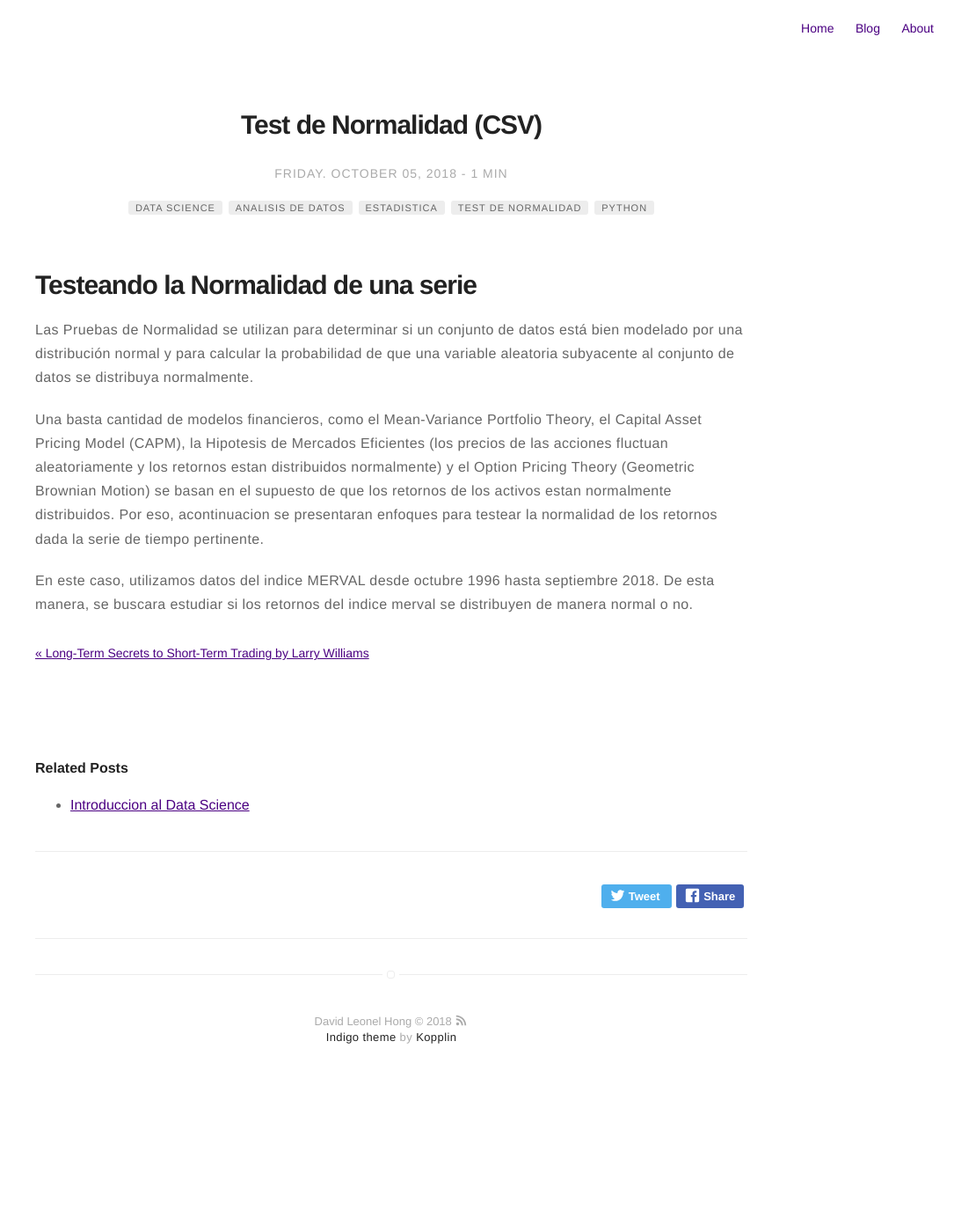
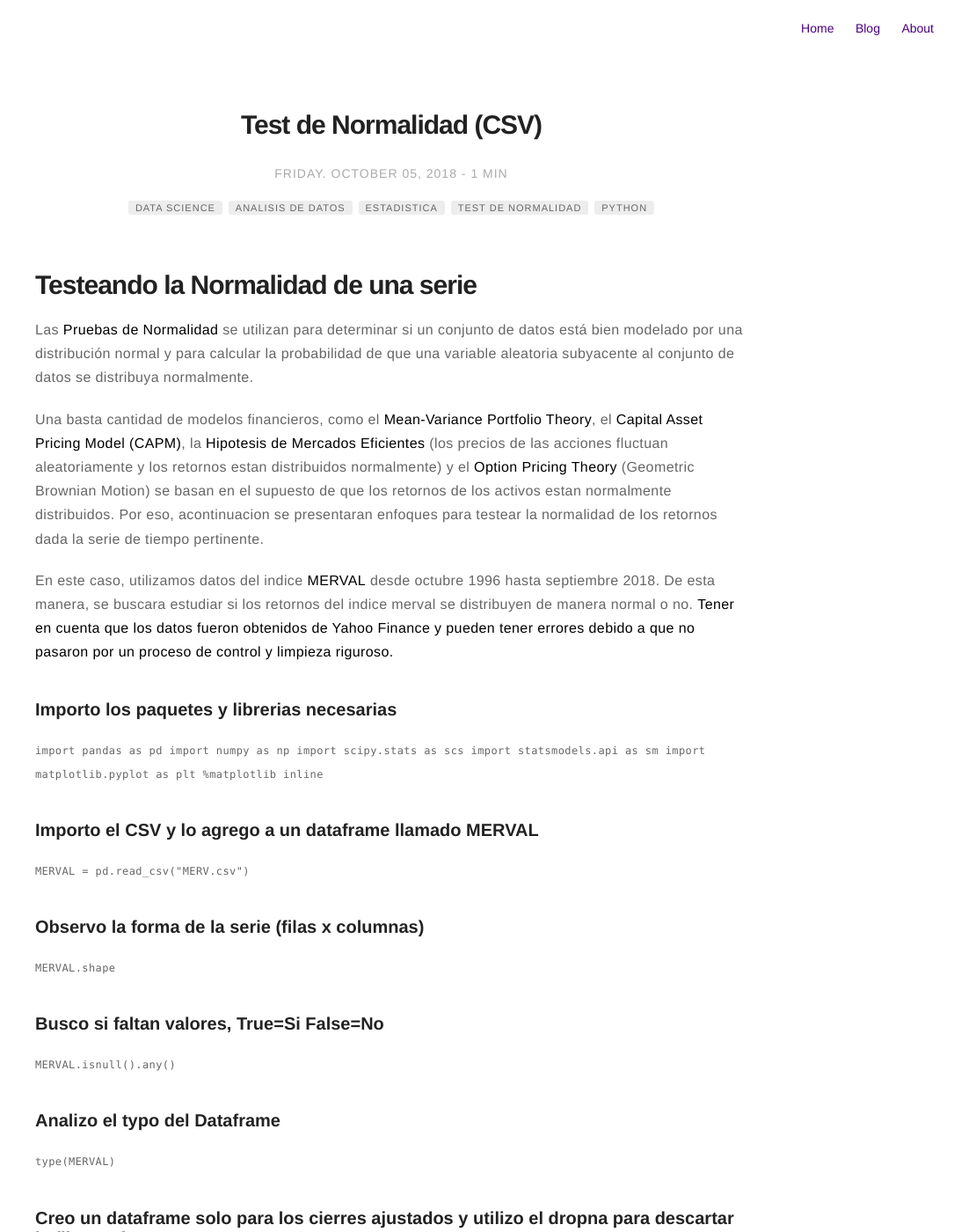
Before and after one commit to davidleonelhong/davidleonelhong.github.io, a Jekyll site: the page built from _posts/2018-10-05-Normality-Test-CSV.md, in a window 1280 px wide and 1400 px high. Shown: the whole window at 88% size, without its empty margins (195-1280 px from the left). Built offline with Jekyll 4.4.1, drawn with Linux system fonts in a browser that asks for light colours; a script that is not in the unit is left out; some of the changed text lies outside the part shown.

Commit message:
Update 2018-10-05-Normality-Test-CSV.md

````diff
--- a/_posts/2018-10-05-Normality-Test-CSV.md
+++ b/_posts/2018-10-05-Normality-Test-CSV.md
@@ -15,8 +15,47 @@ description: Test de normalidad a un CSV.
 ---
 # Testeando la Normalidad de una serie
 
-Las Pruebas de Normalidad se utilizan para determinar si un conjunto de datos está bien modelado por una distribución normal y para calcular la probabilidad de que una variable aleatoria subyacente al conjunto de datos se distribuya normalmente.
+Las **Pruebas de Normalidad** se utilizan para determinar si un conjunto de datos está bien modelado por una distribución normal y para calcular la probabilidad de que una variable aleatoria subyacente al conjunto de datos se distribuya normalmente.
 
-Una basta cantidad de modelos financieros, como el Mean-Variance Portfolio Theory, el Capital Asset Pricing Model (CAPM), la Hipotesis de Mercados Eficientes (los precios de las acciones fluctuan aleatoriamente y los retornos estan distribuidos normalmente) y el Option Pricing Theory (Geometric Brownian Motion) se basan en el supuesto de que los retornos de los activos estan normalmente distribuidos. Por eso, acontinuacion se presentaran enfoques para testear la normalidad de los retornos dada la serie de tiempo pertinente.
+Una basta cantidad de modelos financieros, como el **Mean-Variance Portfolio Theory**, el **Capital Asset Pricing Model (CAPM)**, la **Hipotesis de Mercados Eficientes** (los precios de las acciones fluctuan aleatoriamente y los retornos estan distribuidos normalmente) y el **Option Pricing Theory** (Geometric Brownian Motion) se basan en el supuesto de que los retornos de los activos estan normalmente distribuidos. Por eso, acontinuacion se presentaran enfoques para testear la normalidad de los retornos dada la serie de tiempo pertinente.
 
-En este caso, utilizamos datos del indice MERVAL desde octubre 1996 hasta septiembre 2018. De esta manera, se buscara estudiar si los retornos del indice merval se distribuyen de manera normal o no.
+En este caso, utilizamos datos del indice **MERVAL** desde octubre 1996 hasta septiembre 2018. De esta manera, se buscara estudiar si los retornos del indice merval se distribuyen de manera normal o no. **Tener en cuenta que los datos fueron obtenidos de Yahoo Finance y pueden tener errores debido a que no pasaron por un proceso de control y limpieza riguroso.**
+
+### Importo los paquetes y librerias necesarias
+
+```import pandas as pd
+import numpy as np
+import scipy.stats as scs
+import statsmodels.api as sm
+import matplotlib.pyplot as plt
+%matplotlib inline
+```
+### Importo el CSV y lo agrego a un dataframe llamado MERVAL
+
+```MERVAL = pd.read_csv("MERV.csv")```
+
+### Observo la forma de la serie (filas x columnas)
+
+```MERVAL.shape```
+
+### Busco si faltan valores, True=Si False=No
+
+```MERVAL.isnull().any()```
+
+### Analizo el typo del Dataframe
+
+```type(MERVAL)```
+
+### Creo un dataframe solo para los cierres ajustados y utilizo el dropna para descartar la fila con los NaN
+
+```MERV = MERVAL['Adj Close'].dropna()```
+
+### Comparo la cantidad de datos en la nueva serie sin NaN con la original, asi verifico si elimino las filas
+
+```len(MERV), len(MERVAL)```
+
+### Grafico los cierres del activo (normalizado) para que arranque de 100. Esto me permite graficar otros activos y compararlos ya que todos arrancarian del mismo punto.
+
+```(MERV / MERV.loc[0] * 100).plot(figsize=(8, 6))```
+
+![Alt text](http://localhost:8889/view/Desktop/retornos.png)
````
